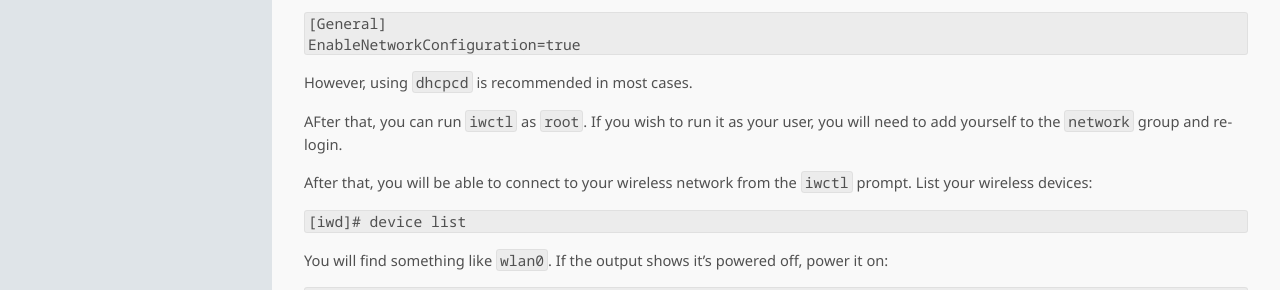
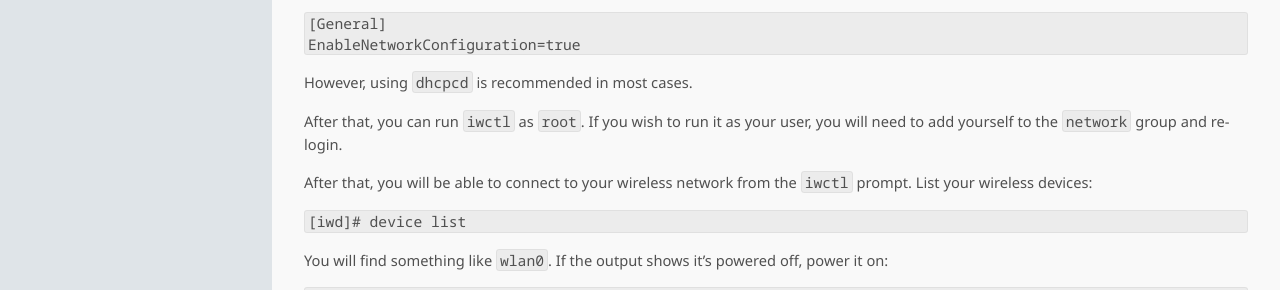
Before and after one commit to chimera-linux/chimera-linux.github.io, a Jekyll site: the page built from _docs/configuration/network.md, in a window 1280 px wide. Shown: the part 1493-1783 px from the top of the page. Built offline with Jekyll 4.4.1, drawn with Linux system fonts in a browser that asks for light colours.

Commit message:
fix typo

```diff
--- a/_docs/configuration/network.md
+++ b/_docs/configuration/network.md
@@ -95,7 +95,7 @@ EnableNetworkConfiguration=true
 
 However, using `dhcpcd` is recommended in most cases.
 
-AFter that, you can run `iwctl` as `root`. If you wish to run it as your user,
+After that, you can run `iwctl` as `root`. If you wish to run it as your user,
 you will need to add yourself to the `network` group and re-login.
 
 After that, you will be able to connect to your wireless network from the
```
